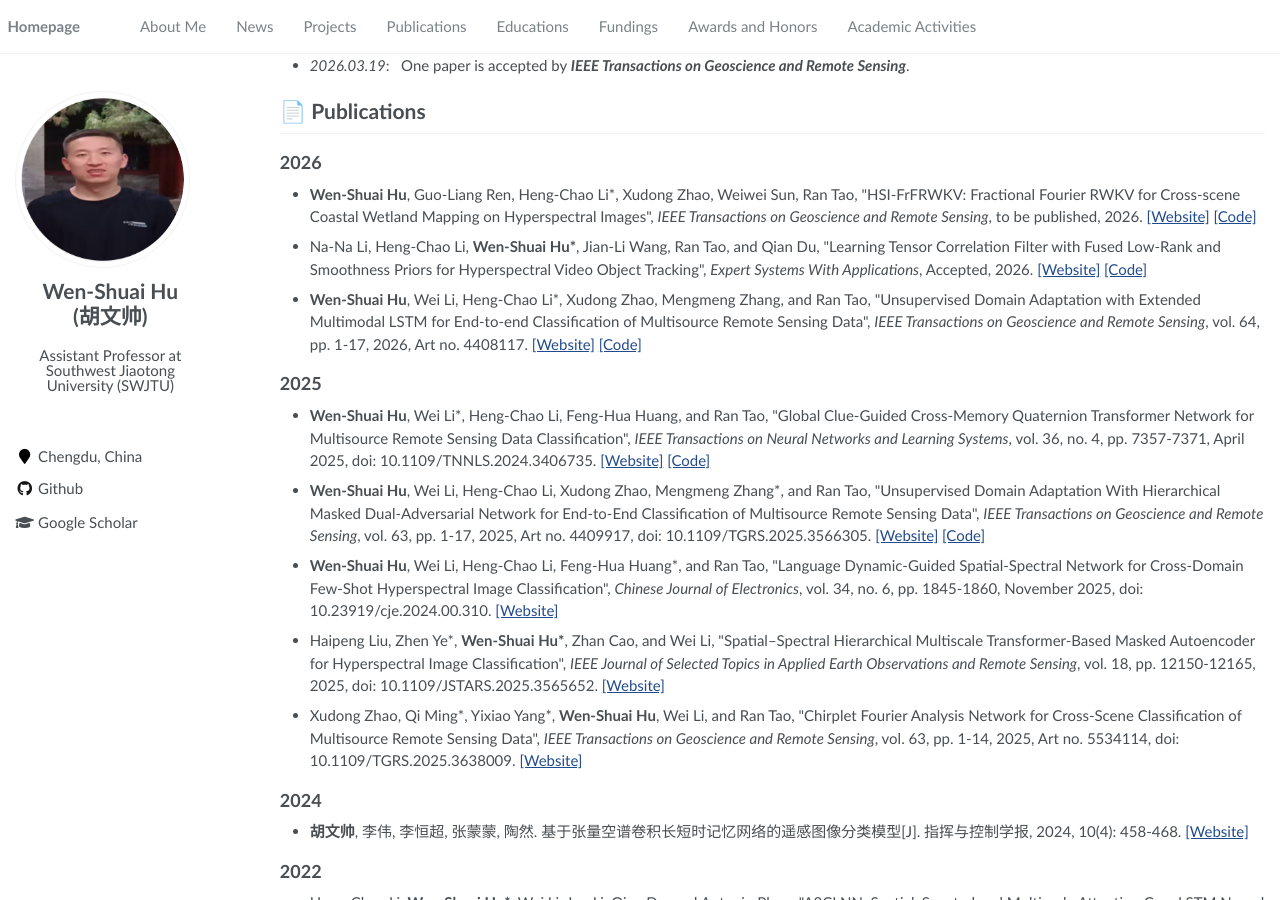
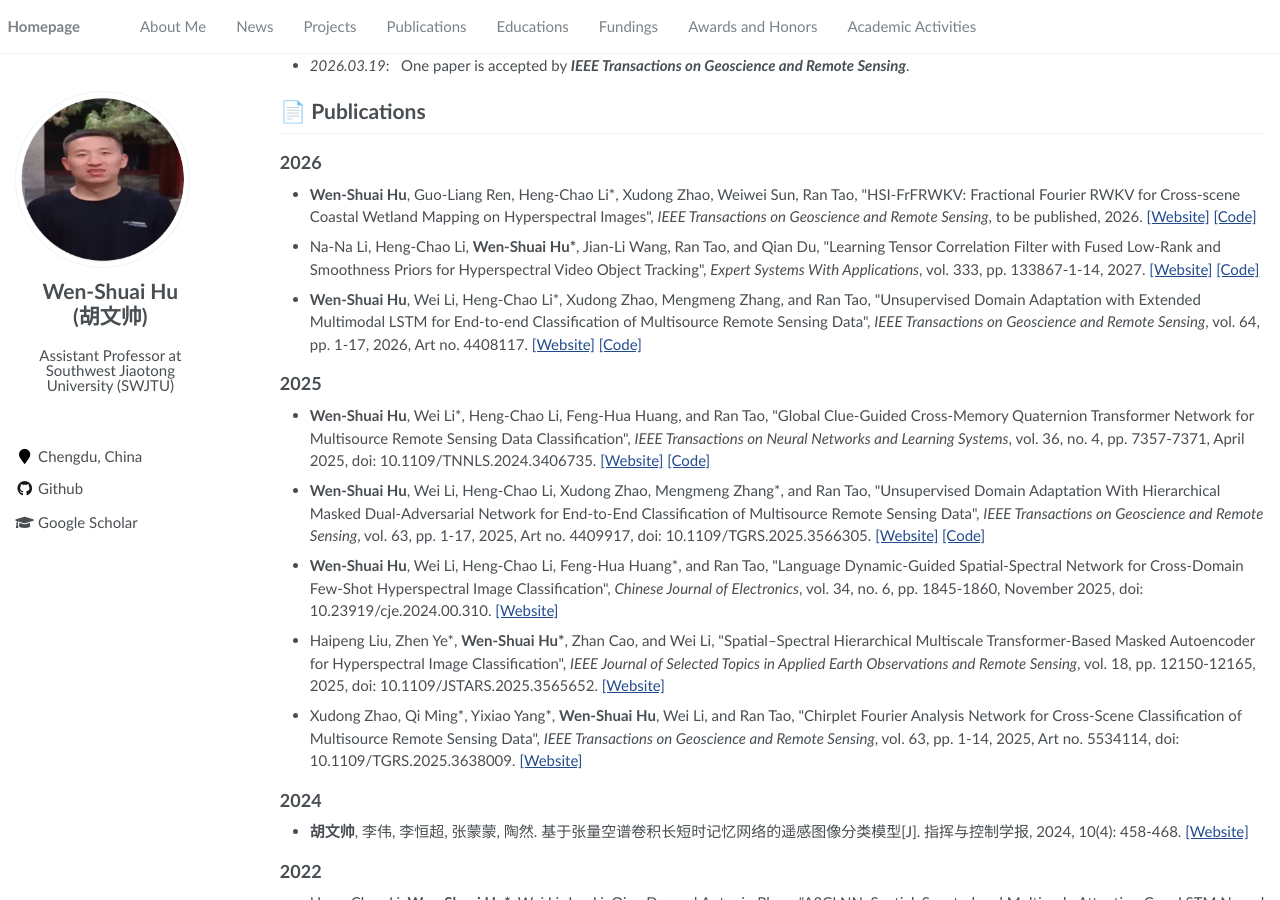
Before and after one commit to WenshuaiHu/wenshuaihu.github.io, a Jekyll site: the page built from pages/about.md, in a window 1280 px wide and 900 px high, scrolled down 375 px. Built offline with Jekyll 4.4.1, drawn with Linux system fonts in a browser that asks for light colours; a script that is not in the unit is left out.

Commit message:
Update about.md

```diff
--- a/pages/about.md
+++ b/pages/about.md
@@ -52,7 +52,7 @@ My current interests include intelligent interpretation and applications of remo
 
 - **Wen-Shuai Hu**, Guo-Liang Ren, Heng-Chao Li\*, Xudong Zhao, Weiwei Sun, Ran Tao, \"HSI-FrFRWKV: Fractional Fourier RWKV for Cross-scene Coastal Wetland Mapping on Hyperspectral Images\", _IEEE Transactions on Geoscience and Remote Sensing_, to be published, 2026. [[Website]](https://ieeexplore.ieee.org/document/11657448) [[Code]](https://github.com/WenshuaiHu/HSI-FrFRWKV)
 
-- Na-Na Li, Heng-Chao Li, **Wen-Shuai Hu\***, Jian-Li Wang, Ran Tao, and Qian Du, \"Learning Tensor Correlation Filter with Fused Low-Rank and Smoothness Priors for Hyperspectral Video Object Tracking\", _Expert Systems With Applications_, Accepted, 2026.  [[Website]](https://www.sciencedirect.com/science/article/abs/pii/S0957417426027752) [[Code]](https://github.com/nnli2026/HOT_TCF_FLSP)
+- Na-Na Li, Heng-Chao Li, **Wen-Shuai Hu\***, Jian-Li Wang, Ran Tao, and Qian Du, \"Learning Tensor Correlation Filter with Fused Low-Rank and Smoothness Priors for Hyperspectral Video Object Tracking\", _Expert Systems With Applications_, vol. 333, pp. 133867-1-14, 2027.  [[Website]](https://www.sciencedirect.com/science/article/abs/pii/S0957417426027752) [[Code]](https://github.com/nnli2026/HOT_TCF_FLSP)
 
 - **Wen-Shuai Hu**, Wei Li, Heng-Chao Li\*, Xudong Zhao, Mengmeng Zhang, and Ran Tao, \"Unsupervised Domain Adaptation with Extended Multimodal LSTM for End-to-end Classification of Multisource Remote Sensing Data\", _IEEE Transactions on Geoscience and Remote Sensing_, vol. 64, pp. 1-17, 2026, Art no. 4408117. [[Website]](https://xplorestaging.ieee.org/document/11480897) [[Code]](https://github.com/WenshuaiHu/UDA_MSRS_CCU-MaxNet)
 
```
